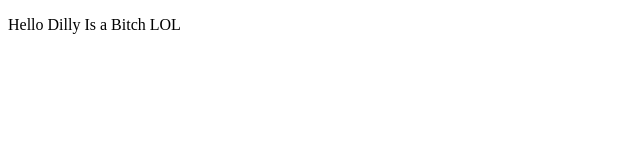
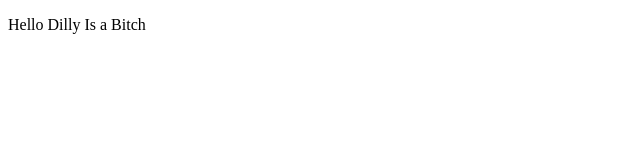
Before and after one commit to Toddethan/toddethworx.github.io, a plain HTML site: page index.html in a window 1280 px wide. Shown: the full height of the page, 0-640 px from the left. Drawn offline with Linux system fonts and the light colour scheme.

Commit message:
Update index.html

```diff
--- a/index.html
+++ b/index.html
@@ -10,7 +10,7 @@
     </head>
     <body>
 
-        <p>Hello Dilly Is a Bitch LOL</p>
+        <p>Hello Dilly Is a Bitch</p>
         <script src="" async defer></script>
     </body>
 </html>
```
